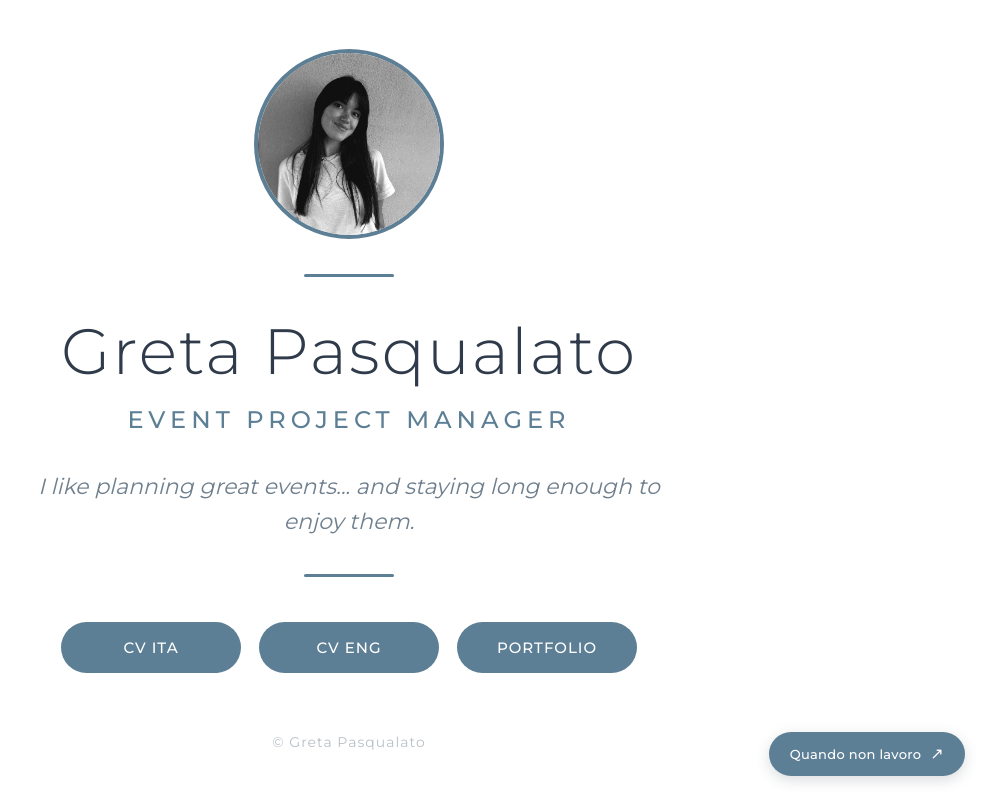
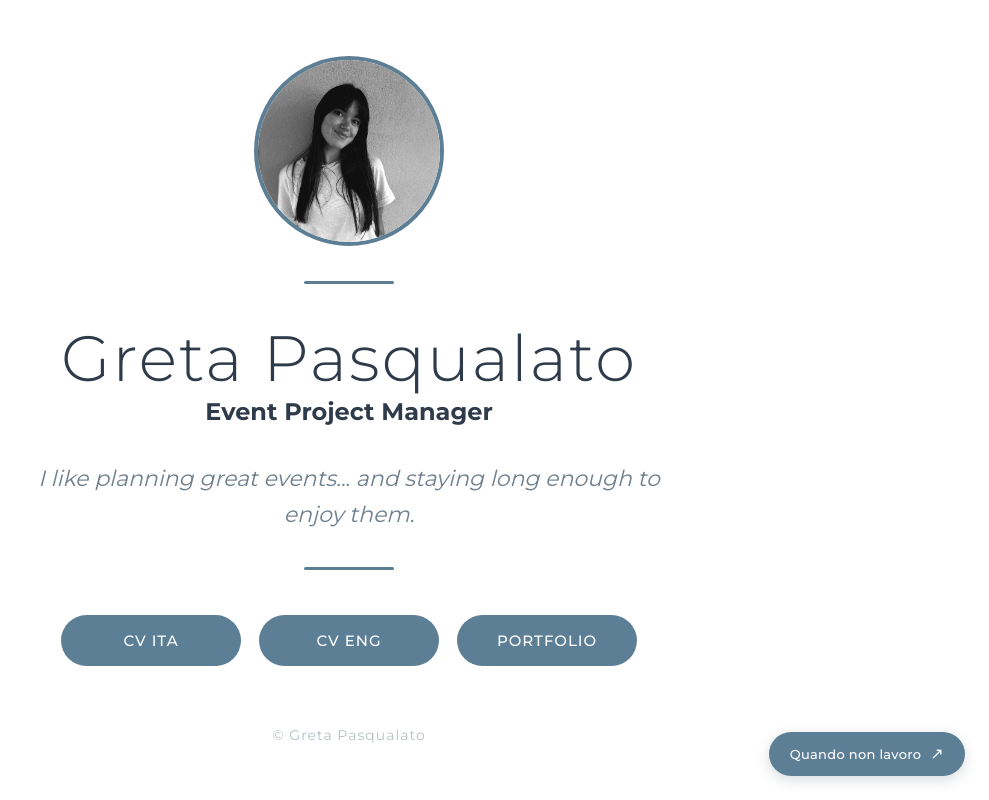
Before and after one commit to GretaP1997/gretap1997.github.io, a plain HTML site: page index.html in a window 1280 px wide. Shown: the whole page, without its empty margins (291-1280 px from the left). Drawn offline with Linux system fonts and the light colour scheme.

Commit message:
Update index.html

```diff
--- a/index.html
+++ b/index.html
@@ -57,15 +57,6 @@
             font-weight: 300;
             letter-spacing: 2px;
             color: #2f3b4a;
-        }
-
-        h2 {
-            margin-top: 15px;
-            font-size: 24px;
-            font-weight: 500;
-            color: #5d7f95;
-            letter-spacing: 5px;
-            text-transform: uppercase;
         }
 
         .tagline {
```
